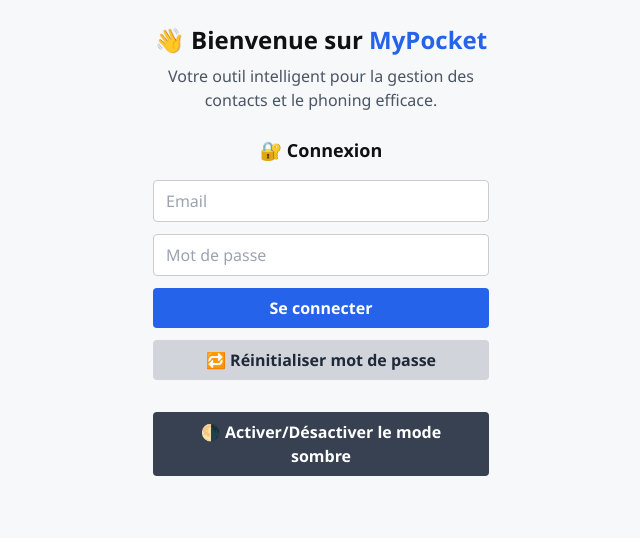
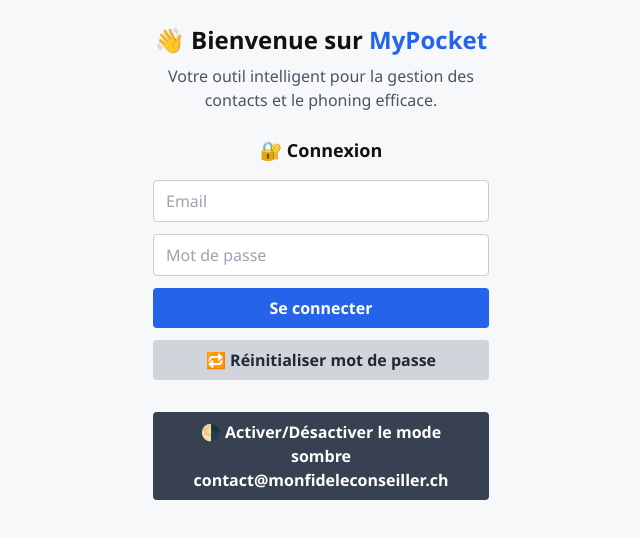
Before and after one commit to KIND80/MyPocket, a React (Create React App) app: page / in a window 1280 px wide. Shown: the top 538 px of the page, without its empty margins (319-959 px from the left). Built offline with nearby package versions, Linux system fonts and the light colour scheme.

Commit message:
V4 version parfaite

```diff
--- a/src/Login.tsx
+++ b/src/Login.tsx
@@ -68,9 +68,12 @@
 
   return (
     <div className="max-w-sm mx-auto p-6 text-center">
-      <h1 className="text-2xl font-bold mb-2">👋 Bienvenue sur <span className="text-blue-600">MyPocket</span></h1>
+      <h1 className="text-2xl font-bold mb-2">
+        👋 Bienvenue sur <span className="text-blue-600">MyPocket</span>
+      </h1>
       <p className="text-gray-600 mb-6">
-        Votre outil intelligent pour la gestion des contacts et le phoning efficace.
+        Votre outil intelligent pour la gestion des contacts et le phoning
+        efficace.
       </p>
 
       <h2 className="text-lg font-semibold mb-4">🔐 Connexion</h2>
@@ -119,7 +122,7 @@
         onClick={() => document.body.classList.toggle("dark-mode")}
         className="mt-8 w-full bg-gray-700 text-white font-semibold py-2 rounded hover:bg-gray-800"
       >
-        🌗 Activer/Désactiver le mode sombre
+        🌗 Activer/Désactiver le mode sombre contact@monfideleconseiller.ch
       </button>
     </div>
   );
```
